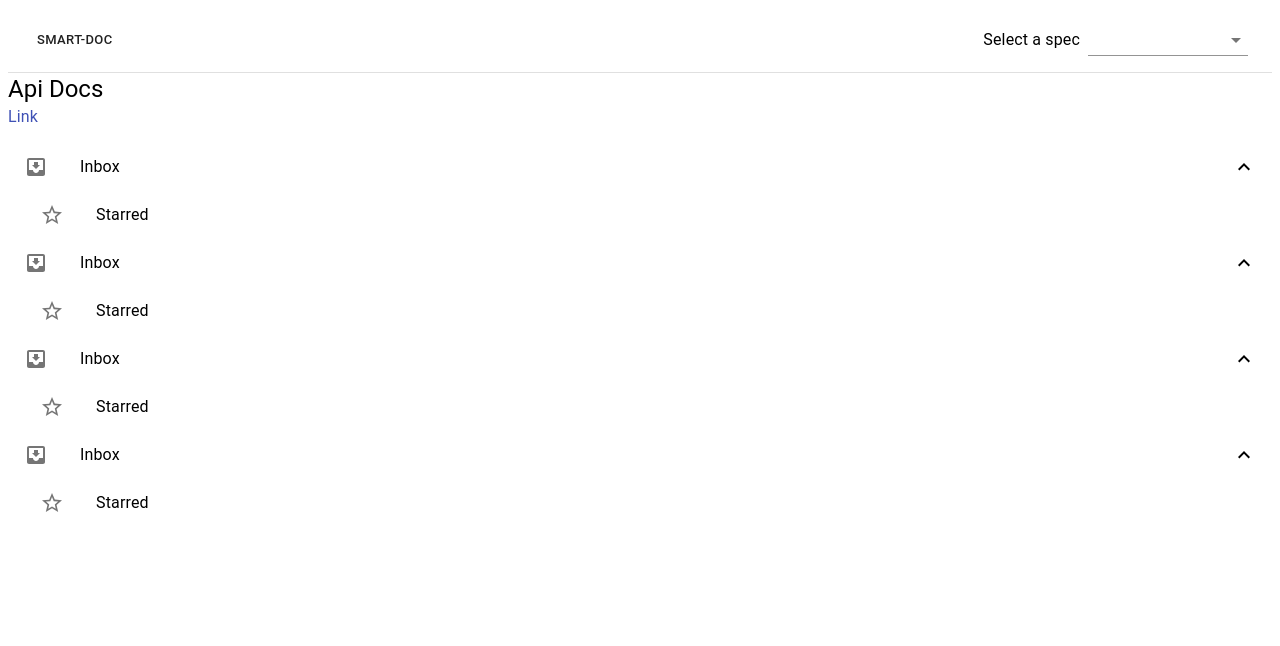
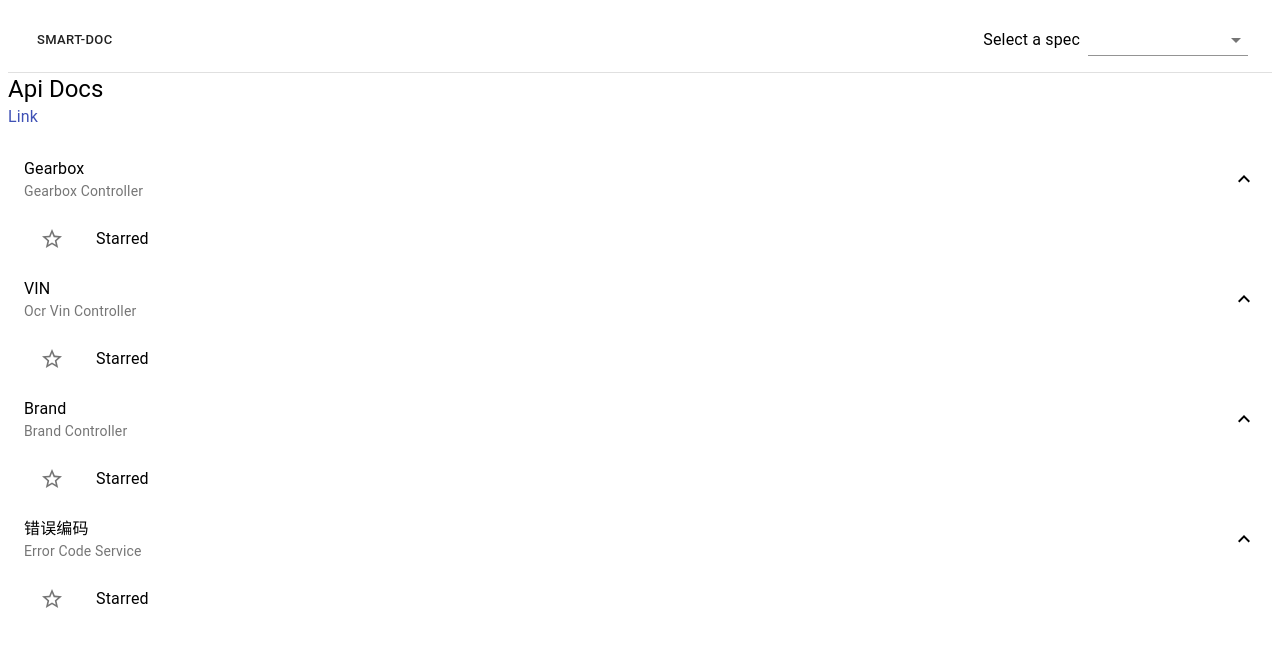
Before and after one commit to smart-doc-group/smart-doc-ui, a React (Create React App) app in the folder web/: page / in a window 1280 px wide. Shown: the top 646 px of the page. Built offline with nearby package versions, Linux system fonts and the light colour scheme.

Commit message:
feat(web): initialize data of request-list

```diff
--- a/web/src/pages/home/request-list/index.tsx
+++ b/web/src/pages/home/request-list/index.tsx
@@ -5,7 +5,6 @@ import ListItem from '@material-ui/core/ListItem';
 import ListItemIcon from '@material-ui/core/ListItemIcon';
 import ListItemText from '@material-ui/core/ListItemText';
 import Collapse from '@material-ui/core/Collapse';
-import InboxIcon from '@material-ui/icons/MoveToInbox';
 import ExpandLess from '@material-ui/icons/ExpandLess';
 import ExpandMore from '@material-ui/icons/ExpandMore';
 import StarBorder from '@material-ui/icons/StarBorder';
@@ -23,10 +22,60 @@ const useStyles = makeStyles((theme: Theme) =>
   })
 );
 
+type TMethod = 'get' | 'post' | 'put' | 'delete';
+
+export interface IPaths {
+  [x: string]: {
+    // eslint-disable-next-line no-unused-vars
+    [P in TMethod]?: {
+      tags: string[];
+      desc?: string;
+      operationId?: string;
+      parameters?: unknown;
+      responses?: any;
+      deprecated?: boolean;
+    };
+  };
+}
+export interface IInfo {
+  tags: { name: string; description?: string }[];
+  paths: IPaths;
+}
+
+const initData = (info: IInfo) => {
+  const { tags, paths } = info;
+  const tempData: any[] = [];
+  tags.forEach((i, index) => {
+    tempData[index] = {
+      ...i,
+      paths: [],
+    };
+    for (const j in paths) {
+      if (paths[j].get) {
+        if (paths[j].get.tags.includes(i.name)) {
+          tempData[index].paths.push(paths[j].get);
+        }
+        if (paths[j].post) {
+          tempData[index].paths.push(paths[j].post);
+        }
+        if (paths[j].put) {
+          tempData[index].paths.push(paths[j].put);
+        }
+        if (paths[j].delete) {
+          tempData[index].paths.push(paths[j].delete);
+        }
+      }
+    }
+  });
+  return tempData;
+};
+
 const RequestList = () => {
   const classes = useStyles();
   const [open, setOpen] = useState(true);
-  const [data] = useState<any>(info);
+  const [data] = useState<any>(initData(info));
+
+  console.log(data);
 
   const handleClick = () => {
     setOpen(!open);
@@ -38,13 +87,10 @@ const RequestList = () => {
       aria-labelledby="nested-list-subheader"
       className={classes.root}
     >
-      {data.tags.map((item: any) => (
+      {data.map((item: any) => (
         <Fragment key={item.name}>
           <ListItem button onClick={handleClick}>
-            <ListItemIcon>
-              <InboxIcon />
-            </ListItemIcon>
-            <ListItemText primary="Inbox" />
+            <ListItemText primary={item.name} secondary={item.description} />
             {open ? <ExpandLess /> : <ExpandMore />}
           </ListItem>
           <Collapse in={open} timeout="auto" unmountOnExit>
```
